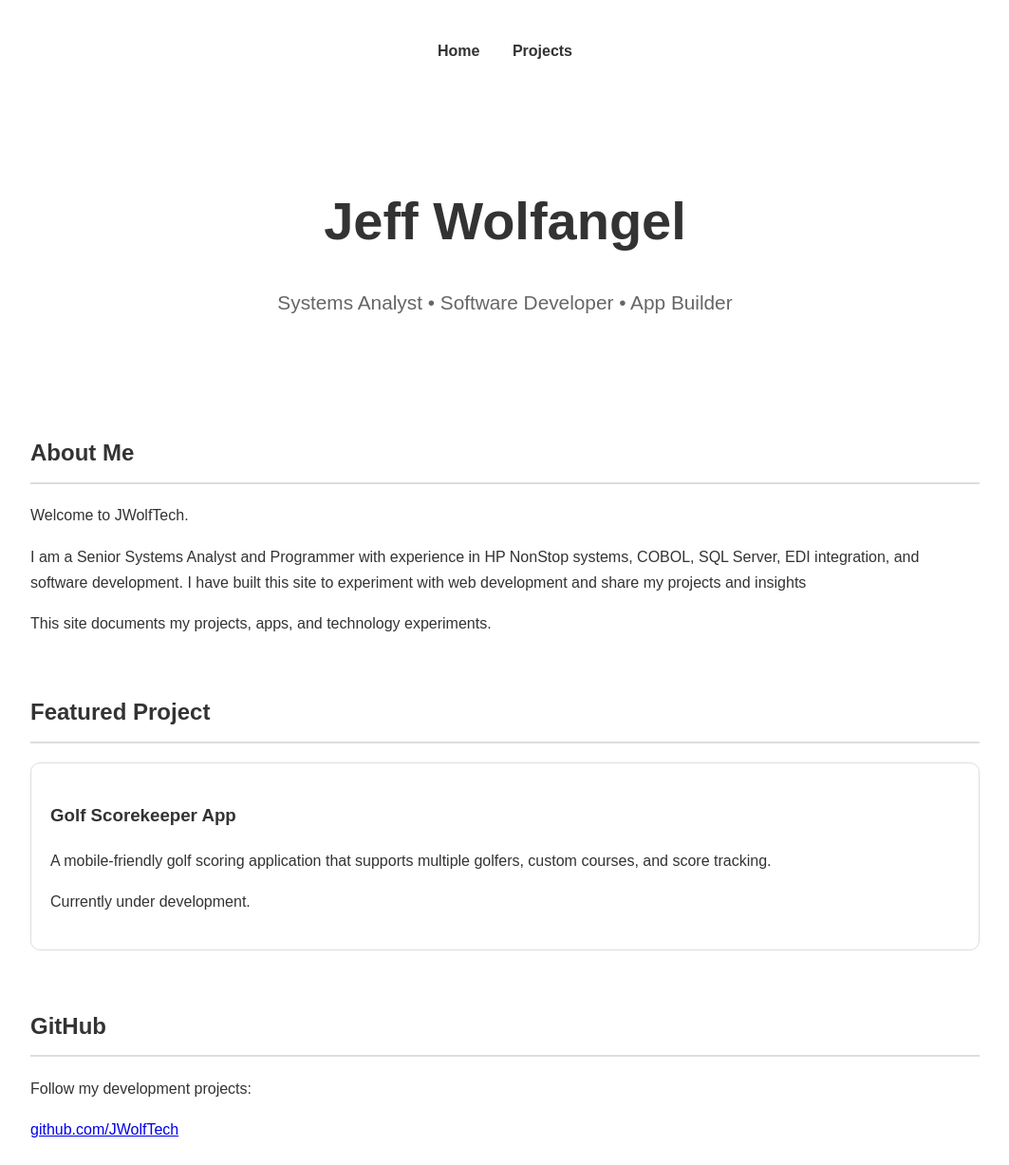
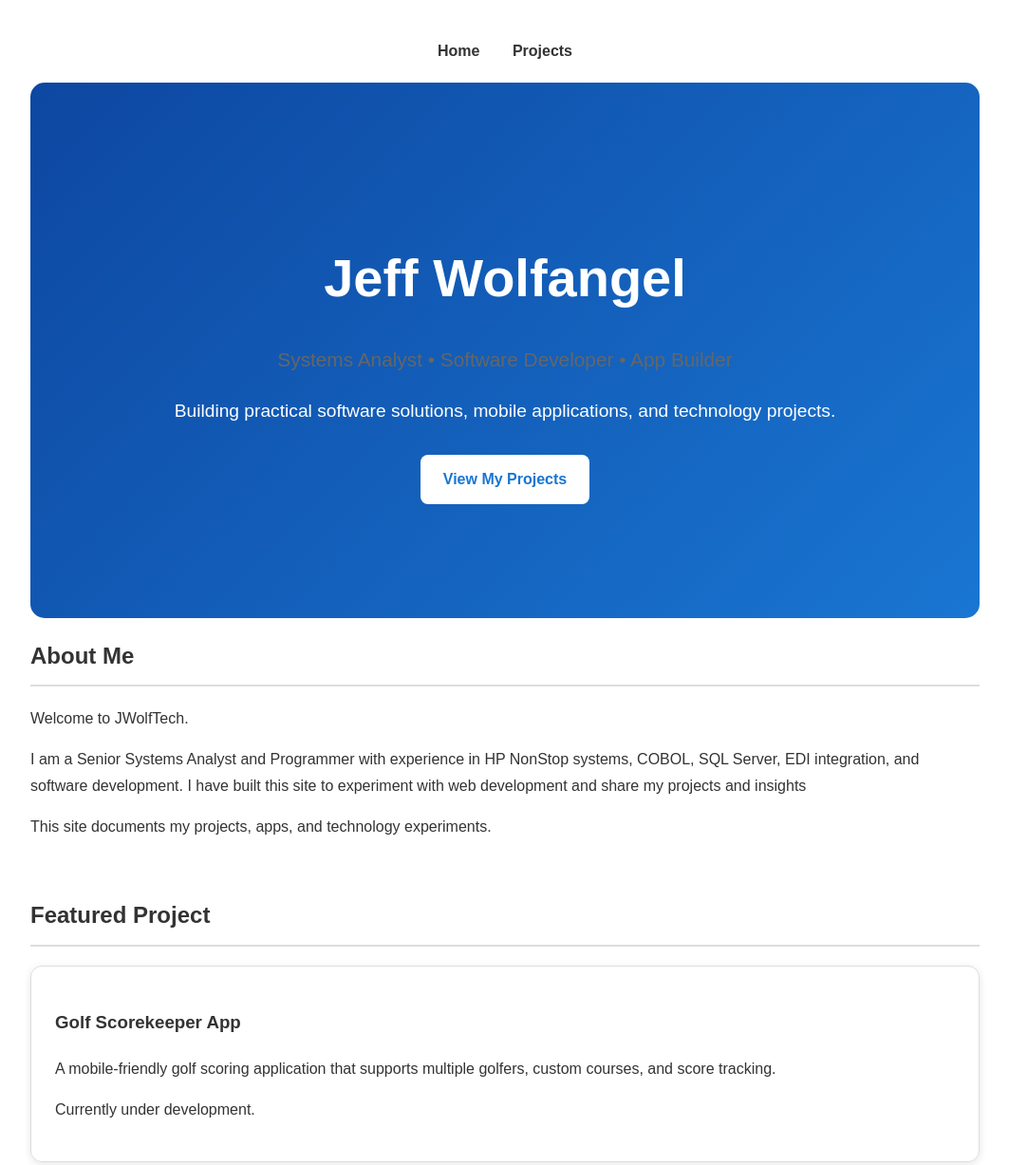
Before and after one commit to JWolfTech/jwolftech-website, a plain HTML site: page index.html in a window 1280 px wide. Shown: the top 1227 px of the page at 95% size, without its empty margins (108-1171 px from the left). Drawn offline with Linux system fonts and the light colour scheme.

Commit message:
Modern homepage redesign

```diff
--- a/index.html
+++ b/index.html
@@ -12,12 +12,23 @@
     <a href="projects.html">Projects</a>
 </nav>
 <header class="hero">
-    <h1>Jeff Wolfangel</h1>
-    <p class="tagline">
-        Systems Analyst • Software Developer • App Builder
-    </p>
+    <div class="hero-content">
+        <h1>Jeff Wolfangel</h1>
+
+        <p class="tagline">
+            Systems Analyst • Software Developer • App Builder
+        </p>
+
+        <p class="hero-text">
+            Building practical software solutions, mobile applications,
+            and technology projects.
+        </p>
+
+        <a class="hero-button" href="projects.html">
+            View My Projects
+        </a>
+    </div>
 </header>
-
 <section>
     <h2>About Me</h2>
 
@@ -76,6 +87,27 @@
     </p>
 </section>
 
+<section>
+
+    <h2>Featured Project</h2>
+
+    <div class="project-card">
+
+        <h3>Golf Scorekeeper App</h3>
+
+        <p>
+            A mobile-friendly golf scoring application supporting
+            multiple golfers, custom courses, and score tracking.
+        </p>
+
+        <a href="golf-scorekeeper.html">
+            Learn More →
+        </a>
+
+    </div>
+
+</section>
+
 <footer>
     <p>© 2026 JWolfTech</p>
 </footer>
--- a/style.css
+++ b/style.css
@@ -19,10 +19,13 @@
     color: #333;
 }
 .hero {
+    background: linear-gradient(135deg,#0d47a1,#1976d2);
+    color: white;
     text-align: center;
-    padding: 80px 20px;
+    padding: 120px 20px;
+    border-radius: 15px;
+    margin-top: 20px;
 }
-
 .hero h1 {
     font-size: 3.5rem;
     margin-bottom: 10px;
@@ -53,3 +56,40 @@
     margin-top: 60px;
     color: #777;
 }
+.hero-content {
+    max-width: 700px;
+    margin: auto;
+}
+
+.hero-text {
+    font-size: 1.2rem;
+    margin-top: 20px;
+    margin-bottom: 30px;
+}
+
+.hero-button {
+    display: inline-block;
+    padding: 12px 24px;
+    background: white;
+    color: #1976d2;
+    text-decoration: none;
+    border-radius: 8px;
+    font-weight: bold;
+}
+
+.hero-button:hover {
+    opacity: 0.9;
+}
+
+.project-card {
+    border: 1px solid #ddd;
+    border-radius: 12px;
+    padding: 25px;
+    transition: all .3s ease;
+    box-shadow: 0 2px 8px rgba(0,0,0,.1);
+}
+
+.project-card:hover {
+    transform: translateY(-5px);
+    box-shadow: 0 8px 20px rgba(0,0,0,.15);
+}
```
